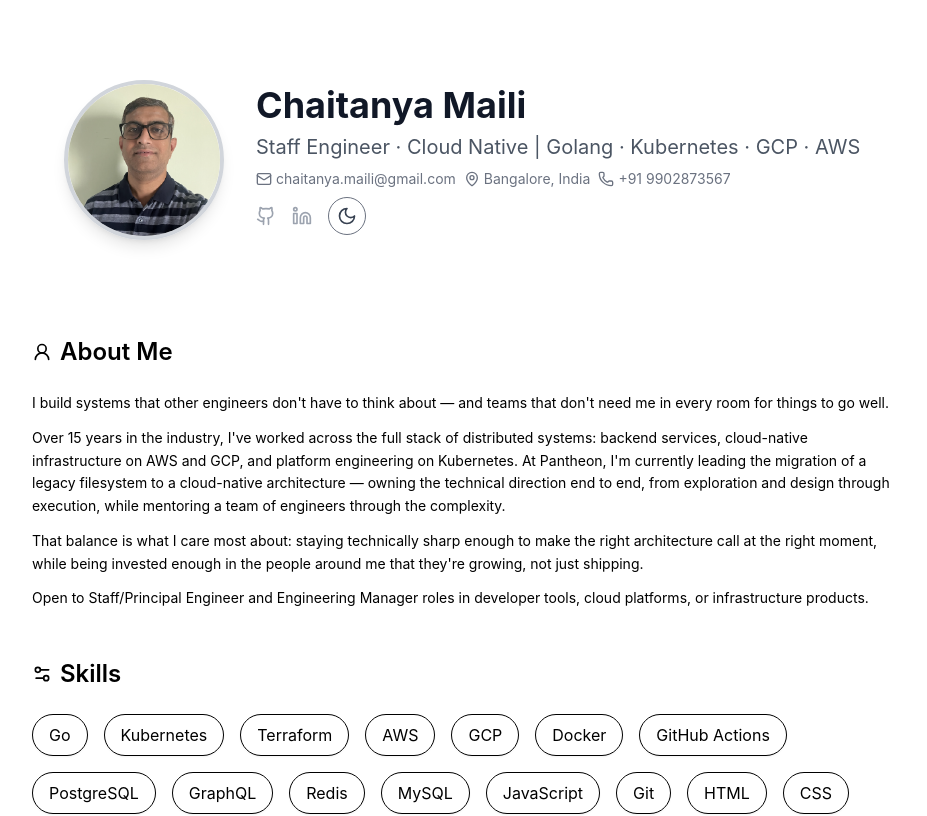
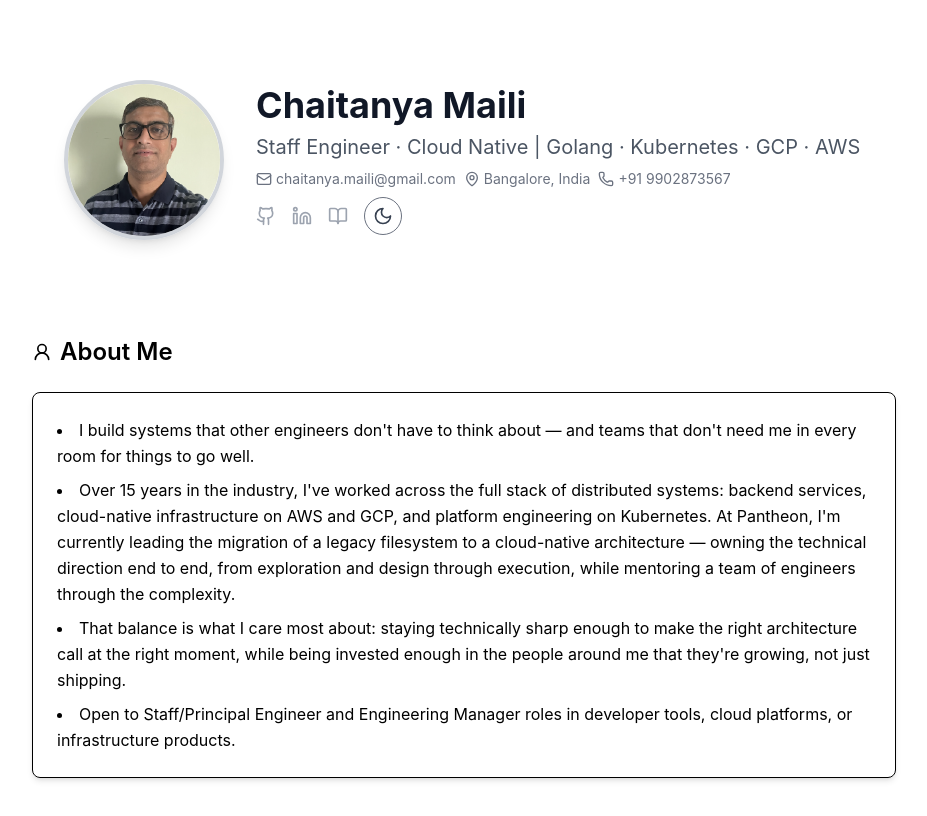
Before and after one commit to chaitanyamaili/chaitanyamaili.github.io, a React (Create React App) app: page / in a window 1280 px wide. Shown: the top 816 px of the page, without its empty margins (176-1103 px from the left). Built offline with nearby package versions, Linux system fonts and the light colour scheme.

Commit message:
feat: Add the blog link

```diff
--- a/src/components/About.tsx
+++ b/src/components/About.tsx
@@ -1,3 +1,4 @@
+import { motion } from "framer-motion";
 import { UserRound } from "lucide-react";
 import SectionTitle from "./SectionTitle";
 
@@ -10,13 +11,20 @@ const About = ({ aboutMe }: AboutProps) => {
   return (
     <section id="about" className="mb-8">
       <SectionTitle title="About Me" icon={UserRound} />
-      <div className="space-y-3">
-        {paragraphs.map((para, i) => (
-          <p key={i} className="text-muted-foreground text-sm leading-relaxed print:text-black print:text-[11pt] print:leading-[1.4]">
-            {para}
-          </p>
-        ))}
-      </div>
+      <motion.div
+        initial={{ opacity: 0, y: 20 }}
+        animate={{ opacity: 1, y: 0 }}
+        transition={{ duration: 0.4 }}
+        className="bg-card p-6 rounded-lg border border-border shadow-md"
+      >
+        <ul className="list-disc list-inside text-muted-foreground space-y-2 print:text-black print:text-[11pt] print:leading-[1.4]">
+          {paragraphs.map((para, i) => (
+            <li key={i} className="leading-relaxed">
+              {para}
+            </li>
+          ))}
+        </ul>
+      </motion.div>
     </section>
   );
 };
--- a/src/components/Hero.tsx
+++ b/src/components/Hero.tsx
@@ -1,5 +1,5 @@
 import { motion } from "framer-motion"
-import { Mail, MapPin, Phone, Github, Linkedin, Twitter } from "lucide-react"
+import { Mail, MapPin, Phone, Github, Linkedin, Twitter, BookOpen } from "lucide-react"
 import IconLink from "./IconLink"
 import ThemeToggle from "./ThemeToggle"
 
@@ -65,6 +65,7 @@ const Hero = ({
             <IconLink href={github} icon={Github} label="GitHub" />
             <IconLink href={linkedin} icon={Linkedin} label="LinkedIn" />
             {twitter && <IconLink href={twitter} icon={Twitter} label="Twitter" />}
+            <IconLink href="https://chaitanyamaili.in/blogs/" icon={BookOpen} label="Blog" />
             <ThemeToggle />
           </div>
         </div>
```
